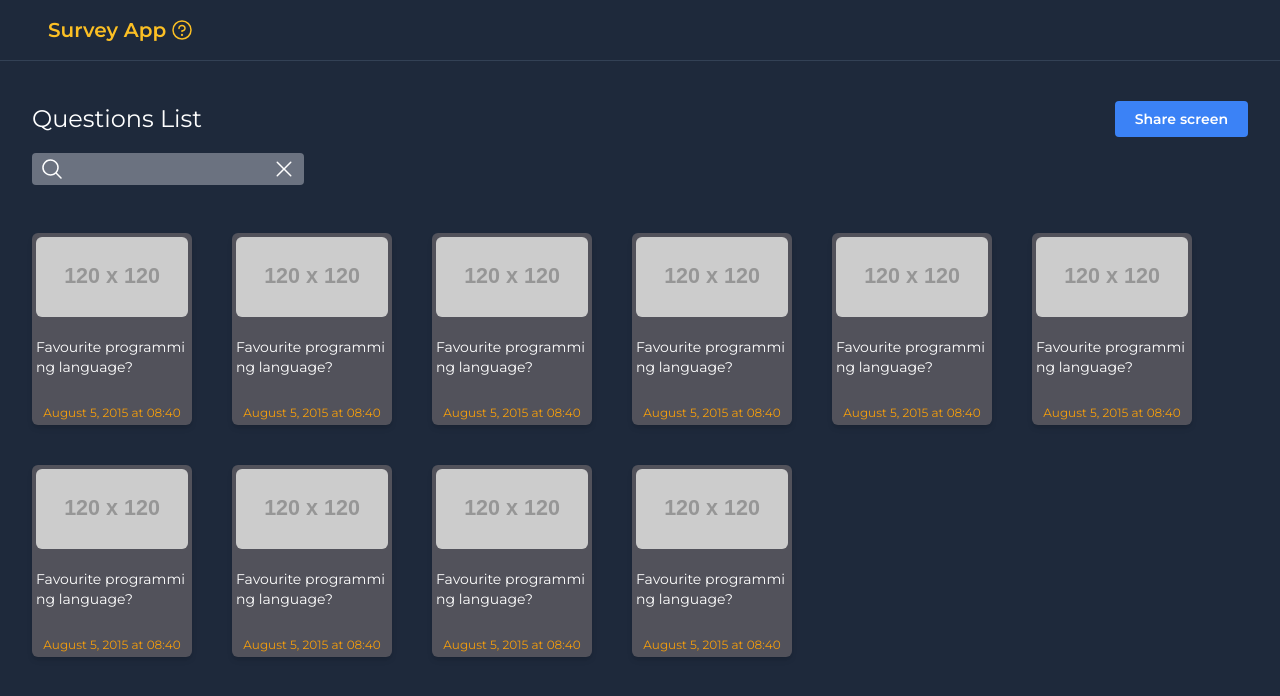
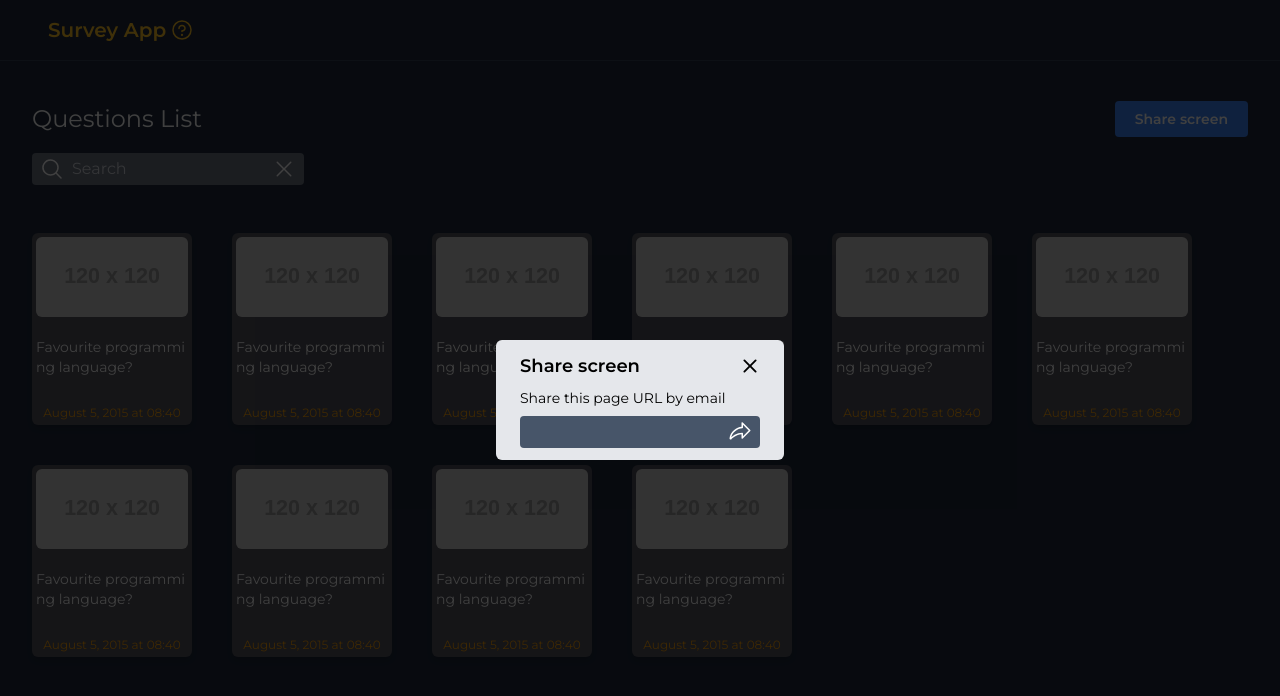
Before and after one commit to igordev96/survey-app, a React (Vite) app: page /questions in a window 1280 px wide. Both pictures are taken after a click on the button "Share screen". Shown: the top 696 px of the page. Built offline with nearby package versions, Linux system fonts and the light colour scheme.

Commit message:
feature/SURVEYAPP-007: Add Share Dialog using RadixUI

```diff
--- a/package.json
+++ b/package.json
@@ -11,6 +11,7 @@
   },
   "dependencies": {
     "@phosphor-icons/react": "^2.0.14",
+    "@radix-ui/react-dialog": "^1.0.5",
     "react": "^18.2.0",
     "react-dom": "^18.2.0",
     "react-query": "^3.39.3",
--- a/src/components/Button.tsx
+++ b/src/components/Button.tsx
@@ -1,4 +1,4 @@
-import { ComponentProps } from 'react';
+import { ComponentProps, forwardRef } from 'react';
 
 type ButtonProps = ComponentProps<'button'> & {
   title: string;
@@ -12,7 +12,8 @@ const buttonStyles = {
   tertiary: 'bg-gray-500 hover:bg-amber-600',
 };
 
-export function Button(props: ButtonProps) {
+export const Button = forwardRef<HTMLButtonElement, ButtonProps>(
+  (props, ref) => {
     const {
       title,
       className,
@@ -27,6 +28,7 @@ export function Button(props: ButtonProps) {
       <button
         className={`flex flex-col items-center gap-1 rounded px-5 py-2 text-sm font-semibold text-white transition-colors ${buttonClass} ${className}`}
         {...rest}
+        ref={ref}
       >
         <span>{title}</span>
         {!!subTitle && (
@@ -34,4 +36,5 @@ export function Button(props: ButtonProps) {
         )}
       </button>
     );
-}
+  },
+);
--- a/src/components/Input.tsx
+++ b/src/components/Input.tsx
@@ -1,9 +1,11 @@
-import { MagnifyingGlass, X } from '@phosphor-icons/react';
+import { MagnifyingGlass, ShareFat, X } from '@phosphor-icons/react';
 import { ComponentProps, forwardRef } from 'react';
 
 type InputProps = ComponentProps<'input'> & {
   containerClassName?: string;
   handleDismiss?: () => void;
+  isShare?: boolean;
+  handleShare?: () => void;
 };
 
 export const Input = forwardRef<HTMLInputElement, InputProps>((props, ref) => {
@@ -12,25 +14,37 @@ export const Input = forwardRef<HTMLInputElement, InputProps>((props, ref) => {
     className = '',
     type = 'text',
     handleDismiss,
+    isShare = false,
+    handleShare,
     ...rest
   } = props;
 
   return (
     <div
-      className={`flex w-fit items-center gap-2 rounded bg-gray-500 px-2 py-1 ${containerClassName}`}
+      className={`flex w-fit items-center gap-2 rounded ${
+        isShare ? 'bg-slate-600 text-white' : 'bg-gray-500'
+      } px-2 py-1 ${containerClassName}`}
     >
-      <MagnifyingGlass size={24} />
+      {!isShare && <MagnifyingGlass size={24} />}
       <input
         className={`bg-transparent outline-none placeholder:text-gray-300 ${className}`}
-        type={type}
+        type={isShare ? 'email' : type}
         ref={ref}
         {...rest}
       />
-      <X
-        onClick={handleDismiss}
-        className='cursor-pointer transition-colors hover:text-black'
-        size={24}
-      />
+      {!isShare ? (
+        <X
+          onClick={handleDismiss}
+          className='cursor-pointer transition-colors hover:text-black'
+          size={24}
+        />
+      ) : (
+        <ShareFat
+          onClick={handleShare}
+          className='cursor-pointer text-white transition-colors hover:text-amber-500'
+          size={24}
+        />
+      )}
     </div>
   );
 });
--- /dev/null
+++ b/src/components/ShareDialog.tsx
@@ -0,0 +1,75 @@
+import * as Dialog from '@radix-ui/react-dialog';
+import { Button } from './Button';
+import { X } from '@phosphor-icons/react';
+import { Input } from './Input';
+import { ChangeEvent, useState } from 'react';
+
+type ShareDialogProps = {
+  className?: string;
+};
+
+export function ShareDialog(props: ShareDialogProps) {
+  const { className = '' } = props;
+
+  const [isOpen, setIsOpen] = useState(false);
+  const [email, setEmail] = useState('');
+
+  const handleChangeEmail = (e: ChangeEvent<HTMLInputElement>) => {
+    setEmail(e.currentTarget.value);
+  };
+
+  const handleDialog = (open: boolean) => {
+    setIsOpen(open);
+    setEmail('');
+  };
+
+  const handleShare = () => {
+    const emailPattern = /^[a-zA-Z0-9._-]+@[a-zA-Z0-9.-]+\.[a-zA-Z]{2,}$/;
+    if (email && emailPattern.test(email)) {
+      console.log(window.location.href);
+      setIsOpen(false);
+    } else {
+      alert('This is not a valid email!');
+    }
+  };
+
+  return (
+    <Dialog.Root open={isOpen} onOpenChange={handleDialog}>
+      <Dialog.Trigger asChild>
+        <Button
+          className={className}
+          buttonStyle='secondary'
+          title='Share screen'
+        />
+      </Dialog.Trigger>
+      <Dialog.Portal>
+        <Dialog.Overlay className='fixed inset-0 bg-black/75' />
+        <Dialog.Content className='fixed left-1/2 top-1/2 max-w-[480px] -translate-x-1/2 -translate-y-1/2 rounded-md bg-gray-200 px-6 py-3'>
+          <div className='flex items-center justify-between'>
+            <Dialog.Title className='text-lg font-semibold'>
+              Share screen
+            </Dialog.Title>
+            <Dialog.Close>
+              <X
+                weight='bold'
+                className='cursor-pointer text-black'
+                size={20}
+              />
+            </Dialog.Close>
+          </div>
+          <Dialog.Description className='mt-2 text-sm'>
+            Share this page URL by email
+          </Dialog.Description>
+          <Input
+            handleShare={handleShare}
+            containerClassName='mt-2'
+            isShare
+            value={email}
+            onChange={handleChangeEmail}
+            type='text'
+          />
+        </Dialog.Content>
+      </Dialog.Portal>
+    </Dialog.Root>
+  );
+}
--- a/src/pages/Details.tsx
+++ b/src/pages/Details.tsx
@@ -1,6 +1,7 @@
 import { useNavigate, useParams } from 'react-router-dom';
 import { mockData } from '../utils/data';
 import { Button } from '../components/Button';
+import { ShareDialog } from '../components/ShareDialog';
 
 export function Details() {
   const { id } = useParams();
@@ -29,11 +30,7 @@ export function Details() {
           className='w-full sm:w-fit'
           title='Back to list'
         />
-        <Button
-          className='w-full sm:w-fit'
-          title='Share screen'
-          buttonStyle='secondary'
-        />
+        <ShareDialog className='w-full sm:w-fit' />
       </div>
       <h1 className='mb-4 text-center text-2xl text-amber-400'>
         {mockQuestion.question}
@@ -48,6 +45,7 @@ export function Details() {
       <div className='mx-auto mt-8 grid max-w-[480px] grid-cols-2 grid-rows-2 gap-4'>
         {mockQuestion.choices.map((choice) => (
           <Button
+            key={choice.choice}
             title={choice.choice}
             subTitle={choice.votes}
             buttonStyle='tertiary'
--- a/src/pages/QuestionsList.tsx
+++ b/src/pages/QuestionsList.tsx
@@ -2,8 +2,8 @@ import { ChangeEvent, useRef } from 'react';
 import { Input } from '../components/Input';
 import { QuestionCard } from '../components/QuestionCard';
 import { useFilterParams } from '../hooks/useFilterParams';
-import { Button } from '../components/Button';
 import { mockData } from '../utils/data';
+import { ShareDialog } from '../components/ShareDialog';
 
 export function QuestionsList() {
   const inputRef = useRef<HTMLInputElement>(null);
@@ -18,11 +18,12 @@ export function QuestionsList() {
     <main>
       <div className='flex items-center justify-between'>
         <h1 className='text-2xl'>Questions List</h1>
-        <Button buttonStyle='secondary' title='Share screen' />
+        <ShareDialog />
       </div>
       <Input
         containerClassName='mt-4 w-full sm:w-fit'
         className='w-full sm:w-fit'
+        placeholder='Search'
         value={filterParams}
         onChange={handleOnChange}
         handleDismiss={handleClearParams}
```
Also changed, not shown: 1 other file (tests, documents, lock files or other folders). Lines whose indentation alone changed are shown as unchanged.
